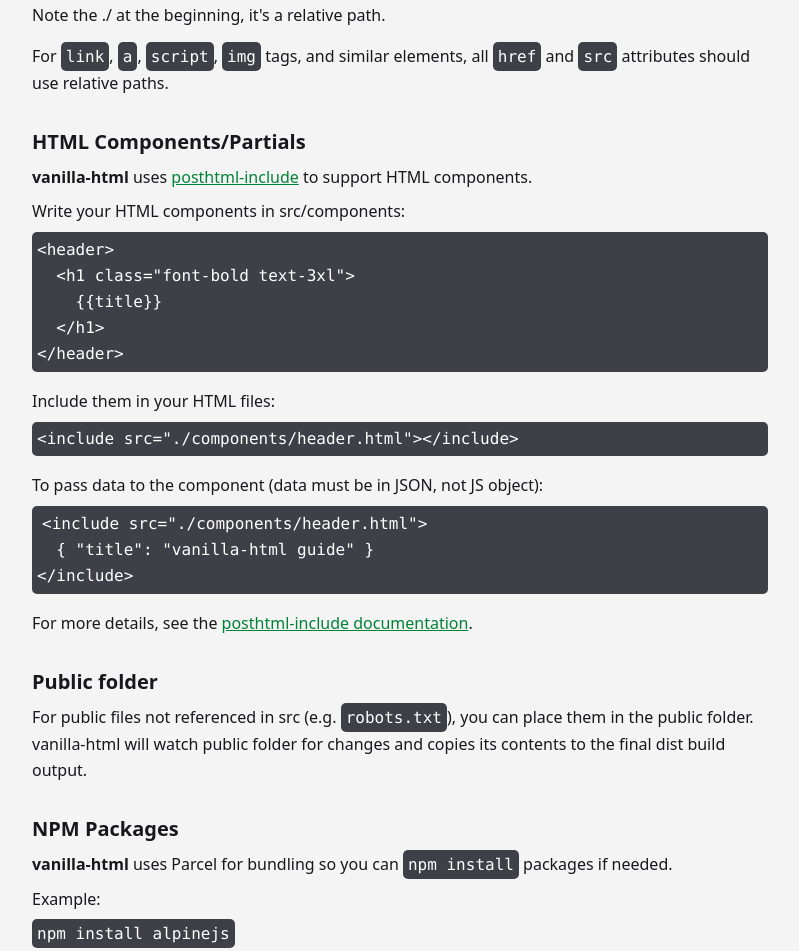
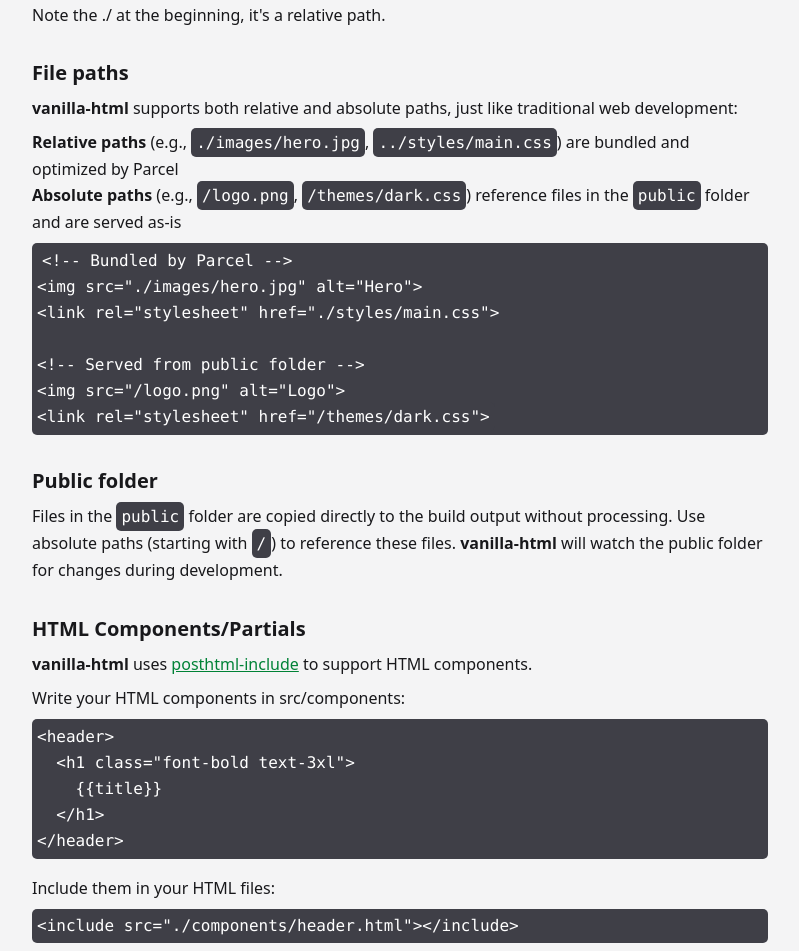
Before and after one commit to ducbao414/vanilla-html, a website built with Parcel: page src/docs.html in a window 1280 px wide. Shown: the part 1133-2084 px from the top of the page, without its empty margins (240-1039 px from the left). Built offline with nearby package versions, Linux system fonts and the light colour scheme.

Commit message:
support absolute paths for public folder assets

```diff
--- a/package.json
+++ b/package.json
@@ -16,6 +16,7 @@
     "tailwindcss": "^4.1.11"
   },
   "devDependencies": {
+    "@parcel/plugin": "^2.15.4",
     "chokidar": "^4.0.3",
     "concurrently": "^9.2.0",
     "parcel": "^2.14.0",
--- /dev/null
+++ b/parcel-resolver-absolute-paths.js
@@ -0,0 +1,11 @@
+import { Resolver } from '@parcel/plugin';
+
+export default new Resolver({
+  async resolve({ dependency, options, filePath }) {
+    // Check the original specifier from source code
+    if (!dependency.isEntry && dependency.specifier && dependency.specifier.startsWith("/")) {
+      return { isExcluded: true };
+    }
+    return null;
+  }
+});
--- a/src/docs.html
+++ b/src/docs.html
@@ -5,7 +5,7 @@
   <meta charset="utf-8">
   <meta name="viewport" content="width=device-width, initial-scale=1.0">
   <title>vanilla-html docs</title>
-  <link rel="icon" href="./favicon.png">
+  <link rel="icon" href="/favicon.png">
   <link href="./style.css" rel="stylesheet" />
 </head>
 
@@ -80,7 +80,26 @@
     <code>&lt;a href=&quot;./other/about.html&quot;&gt;About page&lt;/a&gt;</code>
     <p class="my-4">Note the ./ at the beginning, it's a relative path.</p>
 
-    <p class="my-4 leading-relaxed">For <code>link</code>, <code>a</code>, <code>script</code>, <code>img</code> tags, and similar elements, all <code>href</code> and <code>src</code> attributes should use relative paths.</p>
+    <h2 class="text-xl font-bold mt-8">File paths</h2>
+
+    <p class="my-2 leading-relaxed"><strong>vanilla-html</strong> supports both relative and absolute paths, just like traditional web development:</p>
+
+    <ul class="my-2 leading-relaxed">
+    <li><strong>Relative paths</strong> (e.g., <code>./images/hero.jpg</code>, <code>../styles/main.css</code>) are bundled and optimized by Parcel</li>
+    <li><strong>Absolute paths</strong> (e.g., <code>/logo.png</code>, <code>/themes/dark.css</code>) reference files in the <code>public</code> folder and are served as-is</li>
+    </ul>
+
+    <pre class="my-2 leading-relaxed"><code>&lt;!-- Bundled by Parcel --&gt;
+&lt;img src="./images/hero.jpg" alt="Hero"&gt;
+&lt;link rel="stylesheet" href="./styles/main.css"&gt;
+
+&lt;!-- Served from public folder --&gt;
+&lt;img src="/logo.png" alt="Logo"&gt;
+&lt;link rel="stylesheet" href="/themes/dark.css"&gt;</code></pre>
+
+    <h2 class="text-xl font-bold mt-8">Public folder</h2>
+
+    <p class="my-2 leading-relaxed">Files in the <code>public</code> folder are copied directly to the build output without processing. Use absolute paths (starting with <code>/</code>) to reference these files. <strong>vanilla-html</strong> will watch the public folder for changes during development.</p>
 
     <h2 class="text-xl font-bold mt-8">HTML Components/Partials</h2>
     <p class="my-2 leading-relaxed"><strong>vanilla-html</strong> uses <a href="https://github.com/posthtml/posthtml-include">posthtml-include</a> to support HTML components.</p>
@@ -109,13 +128,6 @@
         target="_blank">posthtml-include
         documentation</a>.</p>
 
-    <h2 class="text-xl font-bold mt-8">Public folder</h2>
-    <p class="my-2 leading-relaxed">
-      For public files not referenced in src (e.g. <code>robots.txt</code>), you can place them in the public folder.
-      <br>
-      vanilla-html will watch public folder for changes and copies its contents to the final dist build output.
-    </p>
-
     <h2 class="text-xl font-bold mt-8">NPM Packages</h2>
 
     <p class="my-2 leading-relaxed"><strong>vanilla-html</strong> uses Parcel for bundling so you can <code>npm install</code> packages if needed.</p>
--- a/src/index.html
+++ b/src/index.html
@@ -5,7 +5,7 @@
   <meta charset="utf-8">
   <meta name="viewport" content="width=device-width, initial-scale=1.0">
   <title>vanilla-html</title>
-  <link rel="icon" href="./favicon.png">
+  <link rel="icon" href="/favicon.png">
   <link href="./style.css" rel="stylesheet" />
 </head>
 
--- a/src/other/about.html
+++ b/src/other/about.html
@@ -4,7 +4,7 @@
     <meta charset="utf-8">
     <meta name="viewport" content="width=device-width, initial-scale=1.0">
     <title>About Page</title>
-    <link rel="icon" href="../favicon.png">
+    <link rel="icon" href="/favicon.png">
     <link href="../style.css" type="text/css" rel="stylesheet" />
     <link rel="stylesheet" href="../style.css">
   </head>
```
Also changed, not shown: public/favicon.png (renamed from src/favicon.png), 2 other files.
